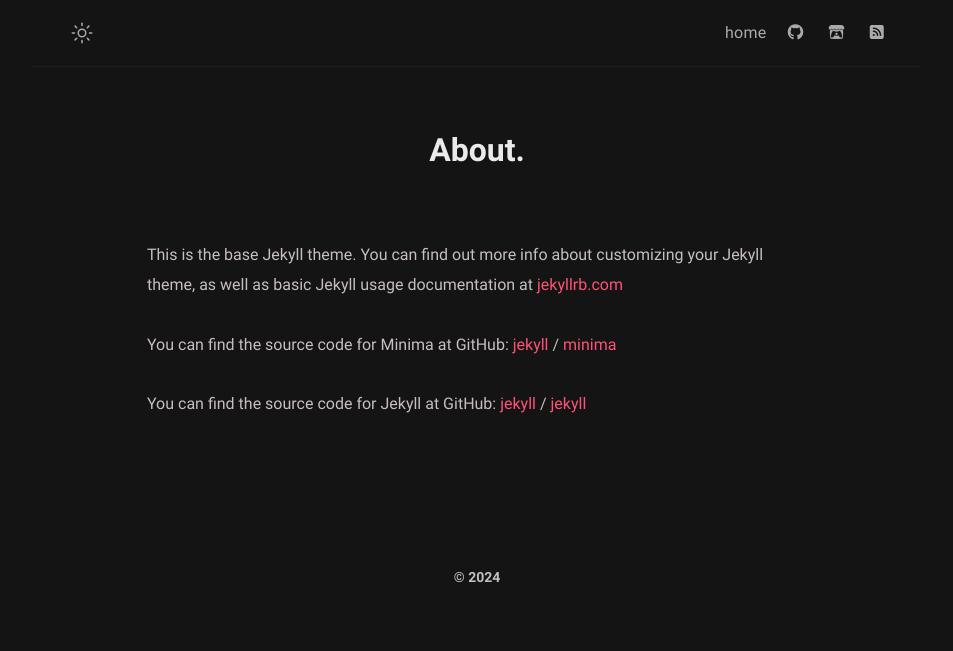
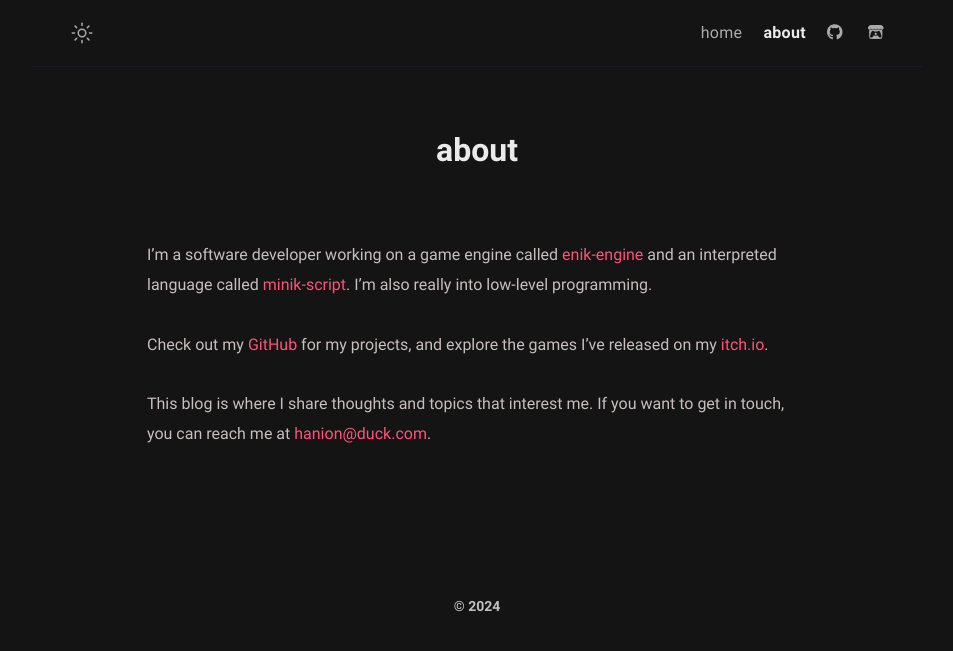
Before and after one commit to hanion/hanion.github.io, a Jekyll site: the page built from about.markdown, in a window 1280 px wide. Shown: the top 651 px of the page, without its empty margins (163-1116 px from the left). Built offline with Jekyll 4.4.1, drawn with Linux system fonts in a browser that asks for light colours; nearby versions of some CDN libraries.

Commit message:
add about

```diff
--- a/_data/menus.yml
+++ b/_data/menus.yml
@@ -6,9 +6,9 @@
 #   url: /archive/
 #   external: false
 
-#- title: about
-#  url: /about/
-#  external: false # set true if you using external link, see below
+- title: about
+  url: /about/
+  external: false
 
 #- title: github
 #  url: https://github.com/hanion
--- a/_includes/navbar.html
+++ b/_includes/navbar.html
@@ -188,7 +188,6 @@
         {%- endif -%}
         <a class="menu-link icon" title="github" href="https://github.com/hanion"><i class="fa-brands fa-github"></i></a>
         <a class="menu-link icon" title="itch" href="https://hanion.itch.io"><i class="fa-brands fa-itch-io"></i></a>
-        <a class="menu-link icon" title="rss" href="/feed.xml"><i class="fa-solid fa-square-rss"></i></a>
       </div>
     </div>
   </nav>
--- a/_layouts/page.html
+++ b/_layouts/page.html
@@ -31,7 +31,7 @@
   {% include navbar.html %}
   <div class="wrapper">
     <header class="header">
-      <h1 class="header-title center" itemprop="headline">{{ page.title | escape }}.</h1>
+      <h1 class="header-title center" itemprop="headline">{{ page.title | escape }}</h1>
     </header>
     <main class="page-content" aria-label="Content">
       {% include anchor_headings.html html=content anchorClass="anchor-head" beforeHeading=true h_min=4 h_max=4 %}
--- a/about.markdown
+++ b/about.markdown
@@ -1,18 +1,11 @@
 ---
 layout: page
-title: About
+title: about
 permalink: /about/
 ---
 
-This is the base Jekyll theme. You can find out more info about customizing your Jekyll theme, as well as basic Jekyll usage documentation at [jekyllrb.com](https://jekyllrb.com/)
+I’m a software developer working on a game engine called [enik-engine](https://github.com/hanion/enik-engine) and an interpreted language called [minik-script](https://github.com/hanion/minik-script). I’m also really into low-level programming.
 
-You can find the source code for Minima at GitHub:
-[jekyll][jekyll-organization] /
-[minima](https://github.com/jekyll/minima)
+Check out my [GitHub](https://github.com/hanion) for my projects, and explore the games I've released on my [itch.io](https://hanion.itch.io/).
 
-You can find the source code for Jekyll at GitHub:
-[jekyll][jekyll-organization] /
-[jekyll](https://github.com/jekyll/jekyll)
-
-
-[jekyll-organization]: https://github.com/jekyll
+This blog is where I share thoughts and topics that interest me. If you want to get in touch, you can reach me at [{{ site.author.email }}](mailto:{{ site.author.email }}).
```
